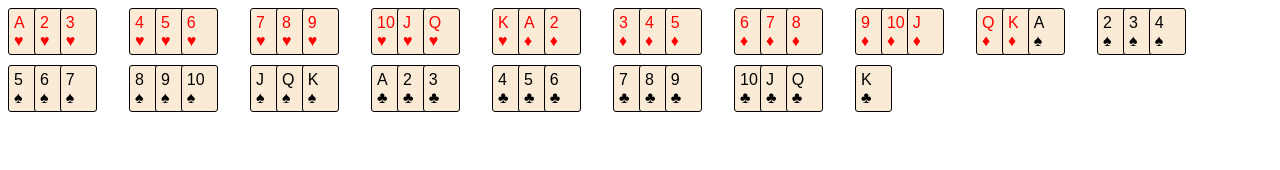
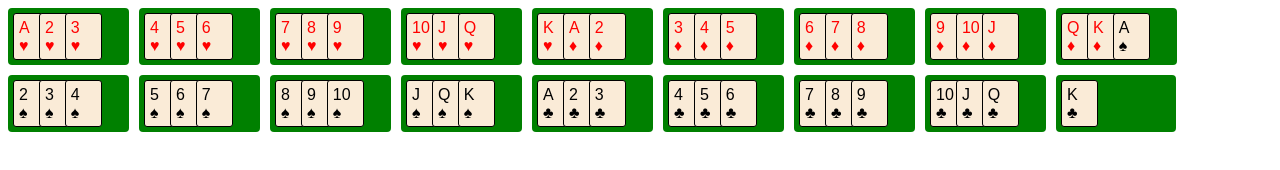
Before and after one commit to phateje/deda_solitaire, a website built with webpack: page index.html in a window 1280 px wide. Built offline with Linux system fonts and the light colour scheme.

Commit message:
style stuff

```diff
--- a/index.html
+++ b/index.html
@@ -22,6 +22,10 @@
       margin-bottom: 10px;
       display: flex;
       min-width: 110px;
+      padding: 5px;
+      background: green;
+      border-radius: 4px;
+      cursor: pointer;
     }
 
     .card {
--- a/src/stack.ts
+++ b/src/stack.ts
@@ -46,6 +46,7 @@ exports.Stack = class Stack {
     }
     if (this.domElement) {
       this.domElement.classList.add("stack");
+      // need a new listener for clicking on an empty stack when it's the source stack
       this.domElement.addEventListener("cardClick", (event: any) => {
         event.stopPropagation();
         this.domElement.dispatchEvent(
```
Also changed, not shown: dist/main.js.
